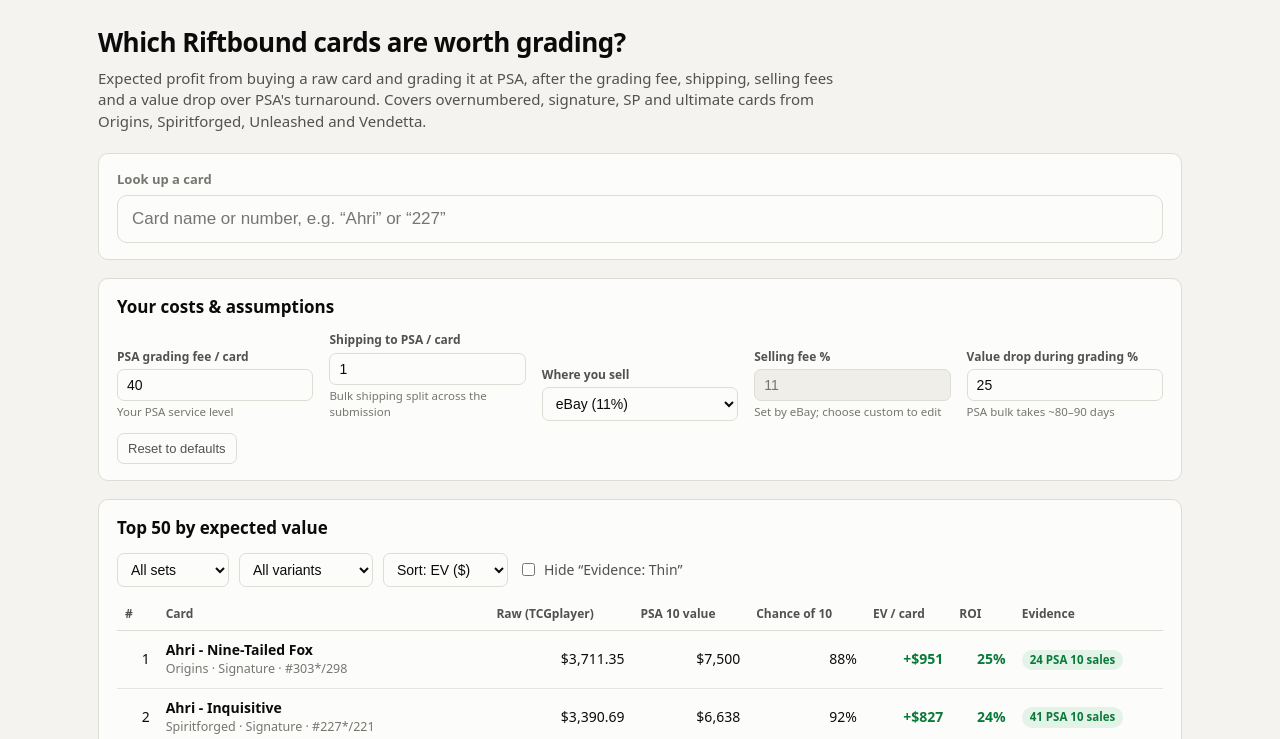
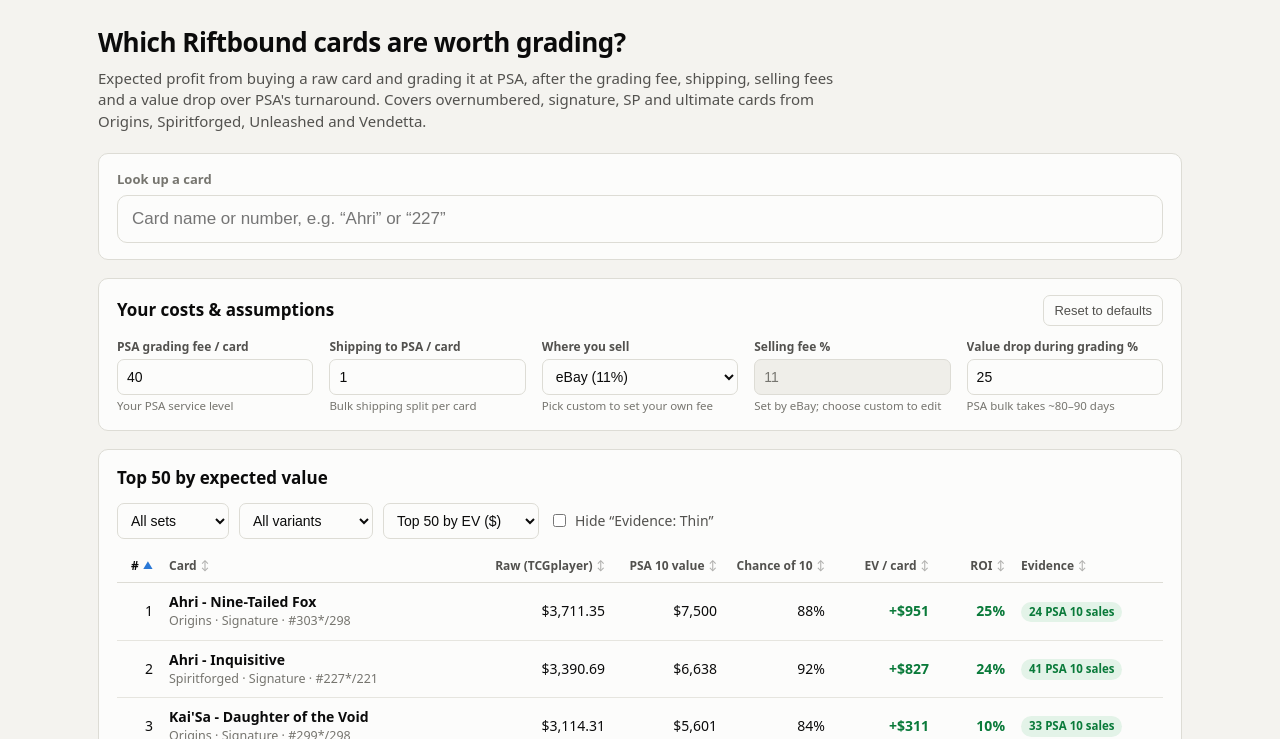
Before and after one commit to legiteraly/Riftbound, a plain HTML site: page site/index.html in a window 1280 px wide. Shown: the part 61-800 px from the top of the page. Drawn offline with Linux system fonts and the light colour scheme.

Commit message:
Sortable top-50 columns; align costs panel and table headers
Co-Authored-By: Claude Opus 5.5 <noreply@anthropic.com>
Claude-Session: https://claude.ai/code/session_01DjkByNSsdYJ96diKSmF9px

```diff
--- a/site/app.js
+++ b/site/app.js
@@ -2,7 +2,7 @@
 (function () {
   const E = window.RiftEV;
   const $app = document.getElementById('app');
-  const S = { data: null, hist: {}, pri: null, opts: loadOpts(), filt: { set: '', variant: '', hideThin: false, sort: 'ev' } };
+  const S = { data: null, hist: {}, pri: null, opts: loadOpts(), filt: { set: '', variant: '', hideThin: false, sort: 'ev', col: 'rank', dir: 1 } };
 
   // ---------- helpers ----------
   const esc = (s) => String(s).replace(/[&<>"']/g, (c) => ({ '&': '&amp;', '<': '&lt;', '>': '&gt;', '"': '&quot;', "'": '&#39;' }[c]));
@@ -48,14 +48,13 @@
   function assumptionsHTML() {
     const o = S.opts;
     const custom = o.sellMode === 'custom';
-    return `<div class="panel"><h2>Your costs &amp; assumptions</h2>
+    return `<div class="panel"><div class="panel-head"><h2>Your costs &amp; assumptions</h2><button class="reset" id="o-reset" type="button">Reset to defaults</button></div>
     <div class="assume">
       <div><label for="o-fee">PSA grading fee / card</label><input id="o-fee" type="number" min="0" step="1" value="${o.gradingFee}"><div class="hint">Your PSA service level</div></div>
-      <div><label for="o-ship">Shipping to PSA / card</label><input id="o-ship" type="number" min="0" step="0.5" value="${o.shipping}"><div class="hint">Bulk shipping split across the submission</div></div>
-      <div><label for="o-sellp">Where you sell</label><select id="o-sellp"><option value="ebay" ${custom ? '' : 'selected'}>eBay (11%)</option><option value="custom" ${custom ? 'selected' : ''}>In person / custom</option></select></div>
+      <div><label for="o-ship">Shipping to PSA / card</label><input id="o-ship" type="number" min="0" step="0.5" value="${o.shipping}"><div class="hint">Bulk shipping split per card</div></div>
+      <div><label for="o-sellp">Where you sell</label><select id="o-sellp"><option value="ebay" ${custom ? '' : 'selected'}>eBay (11%)</option><option value="custom" ${custom ? 'selected' : ''}>In person / custom</option></select><div class="hint">Pick custom to set your own fee</div></div>
       <div><label for="o-sell">Selling fee %</label><input id="o-sell" type="number" min="0" max="50" step="0.5" value="${o.sellFee}" ${custom ? '' : 'disabled title="Choose In person / custom to edit"'}><div class="hint">${custom ? 'In person is usually 10–20%' : 'Set by eBay; choose custom to edit'}</div></div>
       <div><label for="o-drop">Value drop during grading %</label><input id="o-drop" type="number" min="0" max="90" step="1" value="${o.valueDrop}"><div class="hint">PSA bulk takes ~80–90 days</div></div>
-      <div><button class="reset" id="o-reset" type="button">Reset to defaults</button></div>
     </div></div>`;
   }
   function bindAssumptions(rerender) {
@@ -82,7 +81,7 @@
         <div class="controls">
           <select id="f-set" aria-label="Set"><option value="">All sets</option>${sets.map((s) => `<option ${f.set === s ? 'selected' : ''}>${esc(s)}</option>`).join('')}</select>
           <select id="f-var" aria-label="Variant"><option value="">All variants</option>${variants.map((s) => `<option ${f.variant === s ? 'selected' : ''}>${esc(s)}</option>`).join('')}</select>
-          <select id="f-sort" aria-label="Sort"><option value="ev" ${f.sort === 'ev' ? 'selected' : ''}>Sort: EV ($)</option><option value="roi" ${f.sort === 'roi' ? 'selected' : ''}>Sort: ROI (%)</option></select>
+          <select id="f-sort" aria-label="Pick the top 50 by"><option value="ev" ${f.sort === 'ev' ? 'selected' : ''}>Top 50 by EV ($)</option><option value="roi" ${f.sort === 'roi' ? 'selected' : ''}>Top 50 by ROI (%)</option></select>
           <label class="chk"><input type="checkbox" id="f-thin" ${f.hideThin ? 'checked' : ''}> Hide “Evidence: Thin”</label>
         </div>
         <div class="tbl-wrap" id="top"></div>
@@ -93,7 +92,7 @@
     const upd = (k) => (e) => { S.filt[k] = e.target.type === 'checkbox' ? e.target.checked : e.target.value; renderTop(); };
     document.getElementById('f-set').addEventListener('change', upd('set'));
     document.getElementById('f-var').addEventListener('change', upd('variant'));
-    document.getElementById('f-sort').addEventListener('change', upd('sort'));
+    document.getElementById('f-sort').addEventListener('change', (e) => { S.filt.sort = e.target.value; S.filt.col = 'rank'; S.filt.dir = 1; renderTop(); });
     document.getElementById('f-thin').addEventListener('change', upd('hideThin'));
     bindSearch();
   }
@@ -104,17 +103,36 @@
     const noData = rows.filter((x) => x.r.ev == null).length;
     rows = rows.filter((x) => x.r.ev != null && !(f.hideThin && x.r.thin));
     rows.sort((a, b) => f.sort === 'roi' ? b.r.roi - a.r.roi : b.r.ev - a.r.ev);
-    const top = rows.slice(0, 50);
+    const top = rows.slice(0, 50).map((x, i) => Object.assign(x, { rank: i + 1 }));
     const pos = rows.filter((x) => x.r.ev > 0).length;
+    const COLS = [
+      ['rank', '#', 'num', (x) => x.rank],
+      ['name', 'Card', '', (x) => x.c.name.toLowerCase()],
+      ['raw', 'Raw (TCGplayer)', 'num', (x) => x.r.raw],
+      ['v10', 'PSA 10 value', 'num', (x) => x.r.v10.value],
+      ['p10', 'Chance of 10', 'num', (x) => x.r.p10],
+      ['ev', 'EV / card', 'num', (x) => x.r.ev],
+      ['roi', 'ROI', 'num', (x) => x.r.roi],
+      ['evid', 'Evidence', '', (x) => x.r.v10.n90],
+    ];
+    const col = COLS.find((c) => c[0] === f.col) || COLS[0];
+    top.sort((a, b) => { const va = col[3](a), vb = col[3](b); return (va < vb ? -1 : va > vb ? 1 : a.rank - b.rank) * f.dir; });
     document.getElementById('tt').textContent = `Top ${Math.min(50, rows.length)} by ${f.sort === 'roi' ? 'return on cost' : 'expected value'}`;
-    document.getElementById('top').innerHTML = `<table class="cards"><thead><tr>
-      <th>#</th><th>Card</th><th class="num">Raw (TCGplayer)</th><th class="num">PSA 10 value</th><th class="num">Chance of 10</th><th class="num">EV / card</th><th class="num">ROI</th><th>Evidence</th></tr></thead><tbody>
-      ${top.map(({ c, r }, i) => `<tr class="row" data-id="${c.id}" tabindex="0">
-        <td class="num">${i + 1}</td>
+    const th = ([k, label, cls]) => { const on = f.col === k; const arrow = on ? (f.dir > 0 ? '▲' : '▼') : '↕';
+      return `<th class="${cls}" aria-sort="${on ? (f.dir > 0 ? 'ascending' : 'descending') : 'none'}"><button type="button" class="sort${on ? ' on' : ''}" data-col="${k}">${label}<span class="arr" aria-hidden="true">${arrow}</span></button></th>`; };
+    document.getElementById('top').innerHTML = `<table class="cards"><colgroup><col style="width:44px"><col><col style="width:128px"><col style="width:112px"><col style="width:108px"><col style="width:104px"><col style="width:76px"><col style="width:150px"></colgroup>
+      <thead><tr>${COLS.map(th).join('')}</tr></thead><tbody>
+      ${top.map(({ c, r, rank }) => `<tr class="row" data-id="${c.id}" tabindex="0">
+        <td class="num">${rank}</td>
         <td><div class="cname">${esc(c.name)}</div><div class="csub">${esc(c.set)} · ${esc(c.variant)} · #${esc(c.number)}</div></td>
         <td class="num">${usd(r.raw, 2)}</td><td class="num">${usd(r.v10.value)}</td><td class="num">${pct(r.p10)}</td>
         <td class="num ${evCls(r.ev)}">${signUsd(r.ev)}</td><td class="num ${evCls(r.ev)}">${pct(r.roi)}</td><td>${evidenceBadge(c, r)}</td></tr>`).join('')}
       </tbody></table>`;
+    document.querySelectorAll('button.sort').forEach((b) => b.addEventListener('click', () => {
+      const k = b.dataset.col;
+      if (f.col === k) f.dir = -f.dir; else { f.col = k; f.dir = (k === 'rank' || k === 'name') ? 1 : -1; }
+      renderTop();
+    }));
     document.getElementById('topnote').textContent = `${pos} of ${rows.length} cards shown have positive EV at your settings.` + (noData ? ` ${noData} card${noData > 1 ? 's have' : ' has'} no PSA 10 sales in 90 days and can't be ranked; search for them to see their sources.` : '');
     document.querySelectorAll('tr.row').forEach((tr) => {
       const go = (e) => { if (e.target.closest('a')) return; location.hash = '#card-' + tr.dataset.id; };
--- a/site/styles.css
+++ b/site/styles.css
@@ -70,10 +70,13 @@ h2 { font-size: 17px; margin: 0 0 12px; }
 .suggest .meta { color: var(--text-muted); font-size: 13px; white-space: nowrap; }
 
 /* assumptions */
-.assume { display: grid; grid-template-columns: repeat(auto-fit, minmax(170px, 1fr)); gap: 12px 16px; align-items: end; }
-.assume label { display: block; font-size: 12px; color: var(--text-secondary); margin-bottom: 4px; font-weight: 600; }
-.assume input, .assume select, .controls select { width: 100%; font-size: 14px; padding: 7px 9px; border-radius: 7px; border: 1px solid var(--border); background: var(--surface-1); color: var(--text-primary); }
-.assume .hint { font-size: 11.5px; color: var(--text-muted); margin-top: 3px; }
+.panel-head { display: flex; justify-content: space-between; align-items: center; gap: 12px; margin-bottom: 12px; }
+.panel-head h2 { margin: 0; }
+.assume { display: grid; grid-template-columns: repeat(auto-fill, minmax(180px, 1fr)); gap: 14px 16px; align-items: start; }
+.assume > div { display: flex; flex-direction: column; min-width: 0; }
+.assume label { display: block; white-space: nowrap; overflow: hidden; text-overflow: ellipsis; font-size: 12px; color: var(--text-secondary); margin-bottom: 4px; font-weight: 600; }
+.assume input, .assume select, .controls select { width: 100%; height: 36px; font-size: 14px; padding: 7px 9px; border-radius: 7px; border: 1px solid var(--border); background: var(--surface-1); color: var(--text-primary); }
+.assume .hint { font-size: 11.5px; color: var(--text-muted); margin-top: 4px; line-height: 1.3; }
 .reset { font-size: 13px; background: none; border: 1px solid var(--border); color: var(--text-secondary); border-radius: 7px; padding: 7px 10px; cursor: pointer; }
 
 /* table */
@@ -81,13 +84,20 @@ h2 { font-size: 17px; margin: 0 0 12px; }
 .controls select { width: auto; }
 .controls label.chk { font-size: 14px; color: var(--text-secondary); display: flex; gap: 6px; align-items: center; }
 .tbl-wrap { overflow-x: auto; }
-table.cards { width: 100%; border-collapse: collapse; font-size: 14px; }
+table.cards { width: 100%; border-collapse: collapse; font-size: 14px; table-layout: fixed; min-width: 860px; }
 table.cards th { text-align: left; font-size: 12px; color: var(--text-secondary); font-weight: 600; padding: 8px 8px; border-bottom: 1px solid var(--border); white-space: nowrap; }
-table.cards td { padding: 9px 8px; border-bottom: 1px solid var(--grid); vertical-align: middle; }
+table.cards td { padding: 9px 8px; overflow: hidden; text-overflow: ellipsis; border-bottom: 1px solid var(--grid); vertical-align: middle; }
 table.cards tr.row { cursor: pointer; }
 table.cards tr.row:hover td { background: var(--surface-2); }
 .num { text-align: right; font-variant-numeric: tabular-nums; white-space: nowrap; }
-th.num { text-align: right; }
+table.cards th.num, table.brk th.num, .sold th.num { text-align: right; }
+table.cards th { padding: 0; }
+button.sort { all: unset; box-sizing: border-box; display: flex; align-items: center; gap: 4px; width: 100%; padding: 8px; cursor: pointer; font-size: 12px; font-weight: 600; color: var(--text-secondary); white-space: nowrap; }
+th.num button.sort { justify-content: flex-end; }
+button.sort:hover, button.sort.on { color: var(--text-primary); }
+button.sort:focus-visible { outline: 2px solid var(--accent); outline-offset: -2px; border-radius: 4px; }
+button.sort .arr { font-size: 10px; opacity: .45; }
+button.sort.on .arr { opacity: 1; color: var(--accent); }
 .cname { font-weight: 600; }
 .csub { font-size: 12.5px; color: var(--text-muted); }
 .pos { color: var(--good); font-weight: 700; }
```
